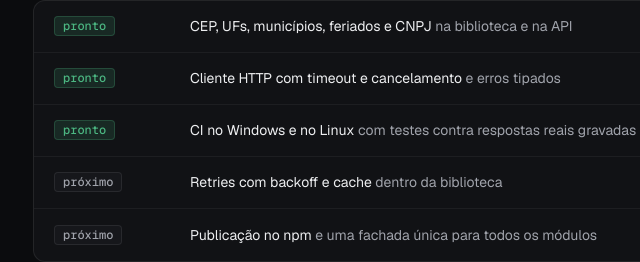
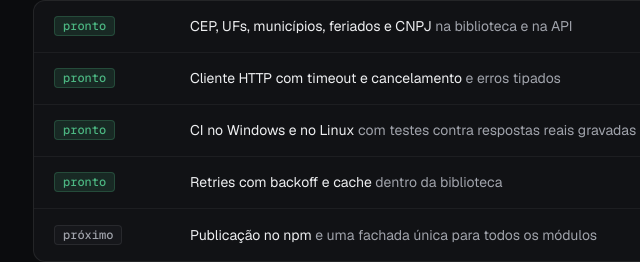
Before and after one commit to Efer-Eder/brasil-dev-kit, a website with bundled scripts: page site/index.html in a window 1280 px wide. Shown: the part 4141-4403 px from the top of the page, 47-687 px from the left. Built offline with nearby package versions, Linux system fonts and the light colour scheme; no server answers.

Commit message:
feat(site): mark retries and cache as done on the project page

```diff
--- a/site/index.html
+++ b/site/index.html
@@ -453,7 +453,7 @@ validateCnpj('12.ABC.345/01DE-35'); // { valid: true, kind: 'alphanumeric', ...
         <li><span class="badge ok">pronto</span><span class="txt">CEP, UFs, municípios, feriados e CNPJ <span>na biblioteca e na API</span></span></li>
         <li><span class="badge ok">pronto</span><span class="txt">Cliente HTTP com timeout e cancelamento <span>e erros tipados</span></span></li>
         <li><span class="badge ok">pronto</span><span class="txt">CI no Windows e no Linux <span>com testes contra respostas reais gravadas</span></span></li>
-        <li><span class="badge">próximo</span><span class="txt">Retries com backoff e cache <span>dentro da biblioteca</span></span></li>
+        <li><span class="badge ok">pronto</span><span class="txt">Retries com backoff e cache <span>dentro da biblioteca</span></span></li>
         <li><span class="badge">próximo</span><span class="txt">Publicação no npm <span>e uma fachada única para todos os módulos</span></span></li>
       </ul>
     </section>
```
